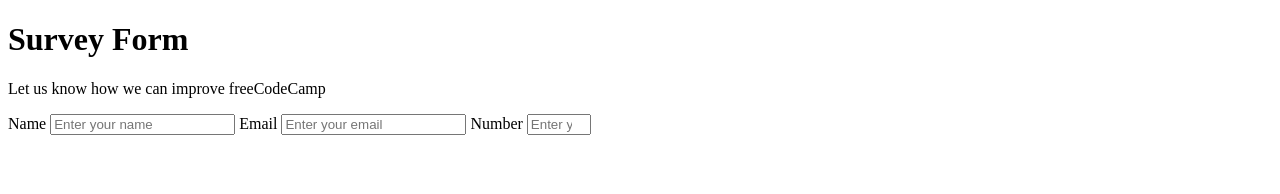
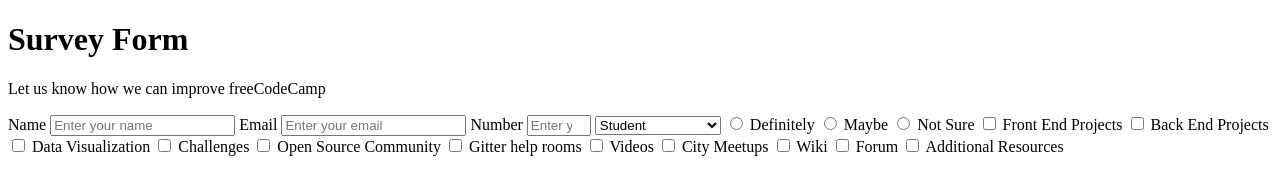
Before and after one commit to uryelah/project3, a plain HTML site: page index.html in a window 1280 px wide. Drawn offline with Linux system fonts and the light colour scheme.

Commit message:
add checkboxes and radio buttons

```diff
--- a/index.html
+++ b/index.html
@@ -17,6 +17,41 @@
       <input type="email" id="email" placeholder="Enter your email" required>
       <label id="number-label" for="number" >Number</label>
       <input type="number" id="number" min=0 max=130 placeholder="Enter your age">
+      <select id="dropdown">
+        <option value="student">Student</option>
+        <option value="full-time-job">Full Time Job</option>
+        <option value="full-time-learner">Full Time Learner</option>
+        <option value="prefer-not-to-say">Prefer not to Say</option>
+        <option value="other">Other</option>
+      </select>
+      <input id="definitely" type="radio" name="recommend" value="definitely">
+      <label for="definitely">Definitely</label>
+      <input id="maybe" type="radio" name="recommend" value="maybe">
+      <label for="maybe">Maybe</label>
+      <input id="not-sure" type="radio" name="recommend" value="not-sure">
+      <label for="not-sure">Not Sure</label>
+      <input type="checkbox" id="front-end-projects" name="improved" value="front-end-projects">
+      <label for="front-end-projects">Front End Projects</label>
+      <input type="checkbox" id="back-end-projects" name="improved" value="back-end-projects">
+      <label for="back-end-projects">Back End Projects</label>
+      <input type="checkbox" id="data-visualization" name="improved" value="data-visualization">
+      <label for="data-visualization">Data Visualization</label>
+      <input type="checkbox" id="challenges" name="improved" value="challenges">
+      <label for="challenges">Challenges</label>
+      <input type="checkbox" id="open-source-community" name="improved" value="open-source-community">
+      <label for="open-source-community">Open Source Community</label>
+      <input type="checkbox" id="gitter-help-rooms" name="improved" value="gitter-help-rooms">
+      <label for="gitter-help-rooms">Gitter help rooms</label>
+      <input type="checkbox" id="videos" name="improved" value="videos">
+      <label for="videos">Videos</label>
+      <input type="checkbox" id="city-meetups" name="improved" value="city-meetups">
+      <label for="city-meetups">City Meetups</label>
+      <input type="checkbox" id="wiki" name="improved" value="wiki">
+      <label for="wiki">Wiki</label>
+      <input type="checkbox" id="forum" name="improved" value="forum">
+      <label for="forum">Forum</label>
+      <input type="checkbox" id="additional-resources" name="improved" value="additional-resources">
+      <label for="additional-resources">Additional Resources</label>
     </form>
     <script src="https://cdn.freecodecamp.org/testable-projects-fcc/v1/bundle.js"></script>
 
```
